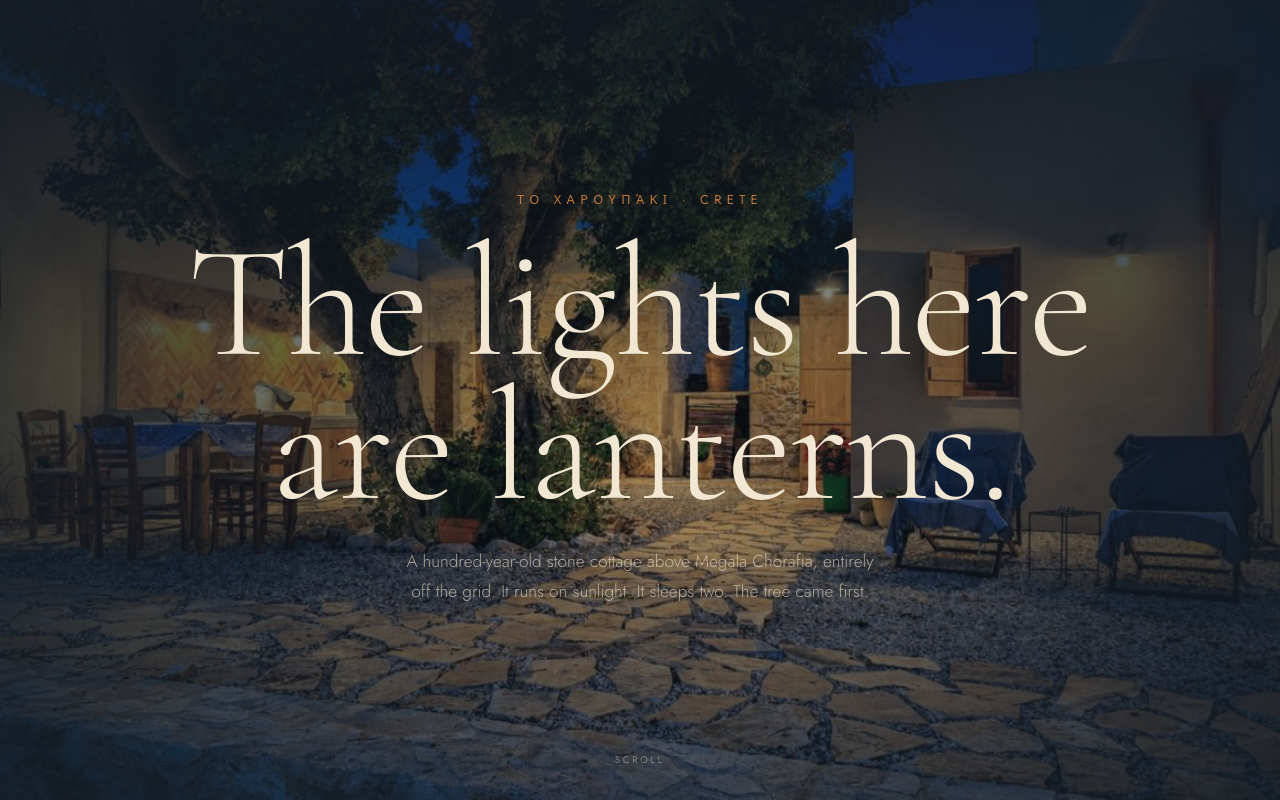
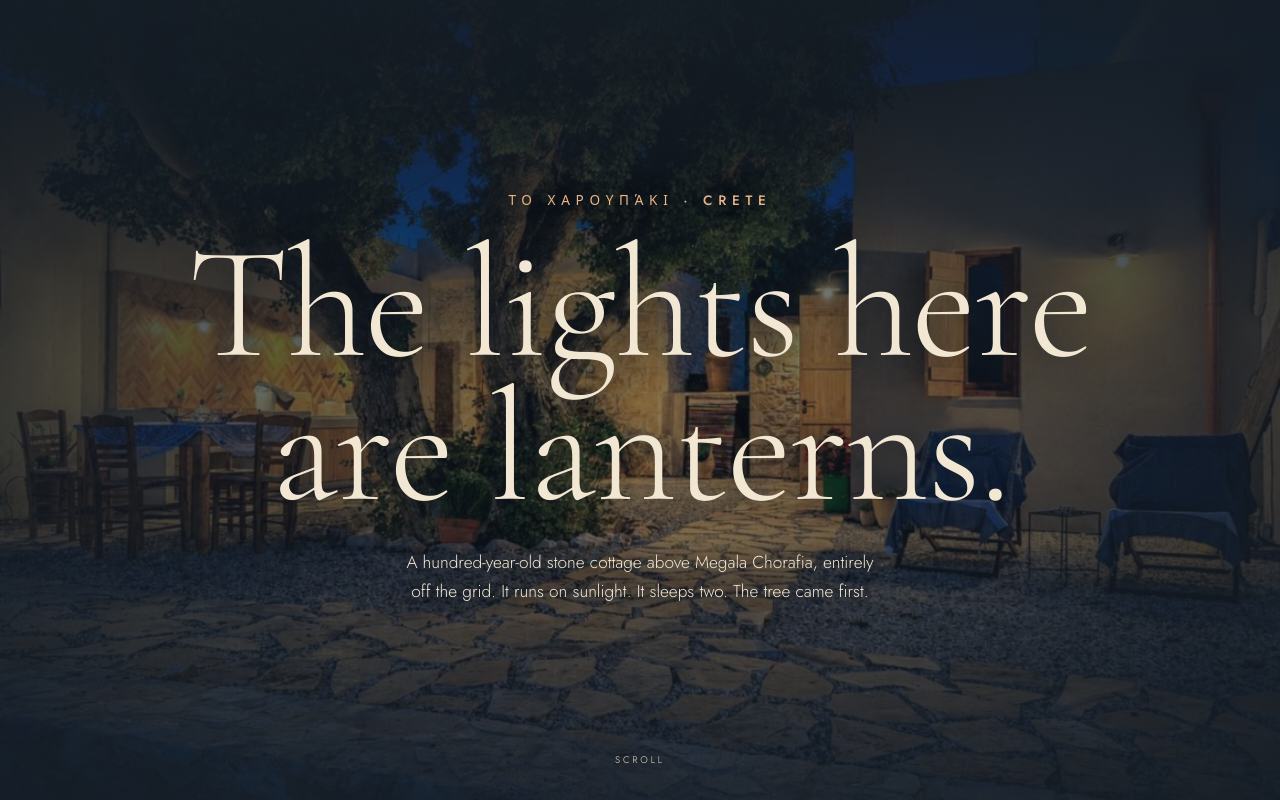
Before and after one commit to sepaler/haroupaki, a plain HTML site: page index.html in a window 1280 px wide. Shown: the top 800 px of the page. Drawn offline with nearby package versions, Linux system fonts and the light colour scheme.

Commit message:
improve visibility of hero text

```diff
--- a/index.html
+++ b/index.html
@@ -48,12 +48,12 @@ p{max-width:36rem}
 /* hero */
 .hero{position:relative;min-height:100vh;min-height:100svh;display:grid;place-items:center;text-align:center;overflow:hidden}
 .hero__img{position:absolute;inset:0}
-.hero__img::after{content:"";position:absolute;inset:0;background:radial-gradient(ellipse at 50% 60%,rgba(21,29,38,.28) 0%,rgba(21,29,38,.72) 55%,rgba(21,29,38,.94) 100%)}
+.hero__img::after{content:"";position:absolute;inset:0;background:linear-gradient(rgba(21,29,38,.68) 0%,rgba(21,29,38,0) 32%,rgba(21,29,38,0) 60%,rgba(21,29,38,.65) 100%),radial-gradient(ellipse at 50% 60%,rgba(21,29,38,.38) 0%,rgba(21,29,38,.72) 55%,rgba(21,29,38,.94) 100%)}
 .hero__inner{position:relative;padding:var(--pad)}
-.hero h1{font-size:clamp(3.4rem,13vw,10rem);line-height:.9;letter-spacing:-.01em}
-.hero h1 i{display:block;font-family:var(--body);font-style:normal;font-size:clamp(.66rem,1.6vw,.8rem);font-weight:400;letter-spacing:.42em;text-transform:uppercase;color:var(--ember);margin-bottom:1.6rem}
-.hero p{margin:1.75rem auto 0;color:var(--lamp-dim);max-width:30rem}
-.scrollcue{position:absolute;bottom:2rem;left:50%;transform:translateX(-50%);font-size:.6rem;letter-spacing:.3em;text-transform:uppercase;color:var(--lamp-dim)}
+.hero h1{font-size:clamp(3.4rem,13vw,10rem);line-height:.9;letter-spacing:-.01em;text-shadow:0 2px 28px rgba(21,29,38,.85)}
+.hero h1 i{display:block;font-family:var(--body);font-style:normal;font-size:clamp(.7rem,1.7vw,.85rem);font-weight:500;letter-spacing:.42em;text-transform:uppercase;color:#EDB584;margin-bottom:1.6rem;text-shadow:0 1px 10px rgba(21,29,38,.95),0 0 26px rgba(21,29,38,.9)}
+.hero p{margin:1.75rem auto 0;color:var(--lamp);max-width:30rem;text-shadow:0 1px 16px rgba(21,29,38,.95)}
+.scrollcue{position:absolute;bottom:2rem;left:50%;transform:translateX(-50%);font-size:.6rem;letter-spacing:.3em;text-transform:uppercase;color:var(--lamp);text-shadow:0 1px 12px rgba(21,29,38,.95)}
 
 /* section */
 .s{padding-block:clamp(4rem,10vw,8rem)}
```
